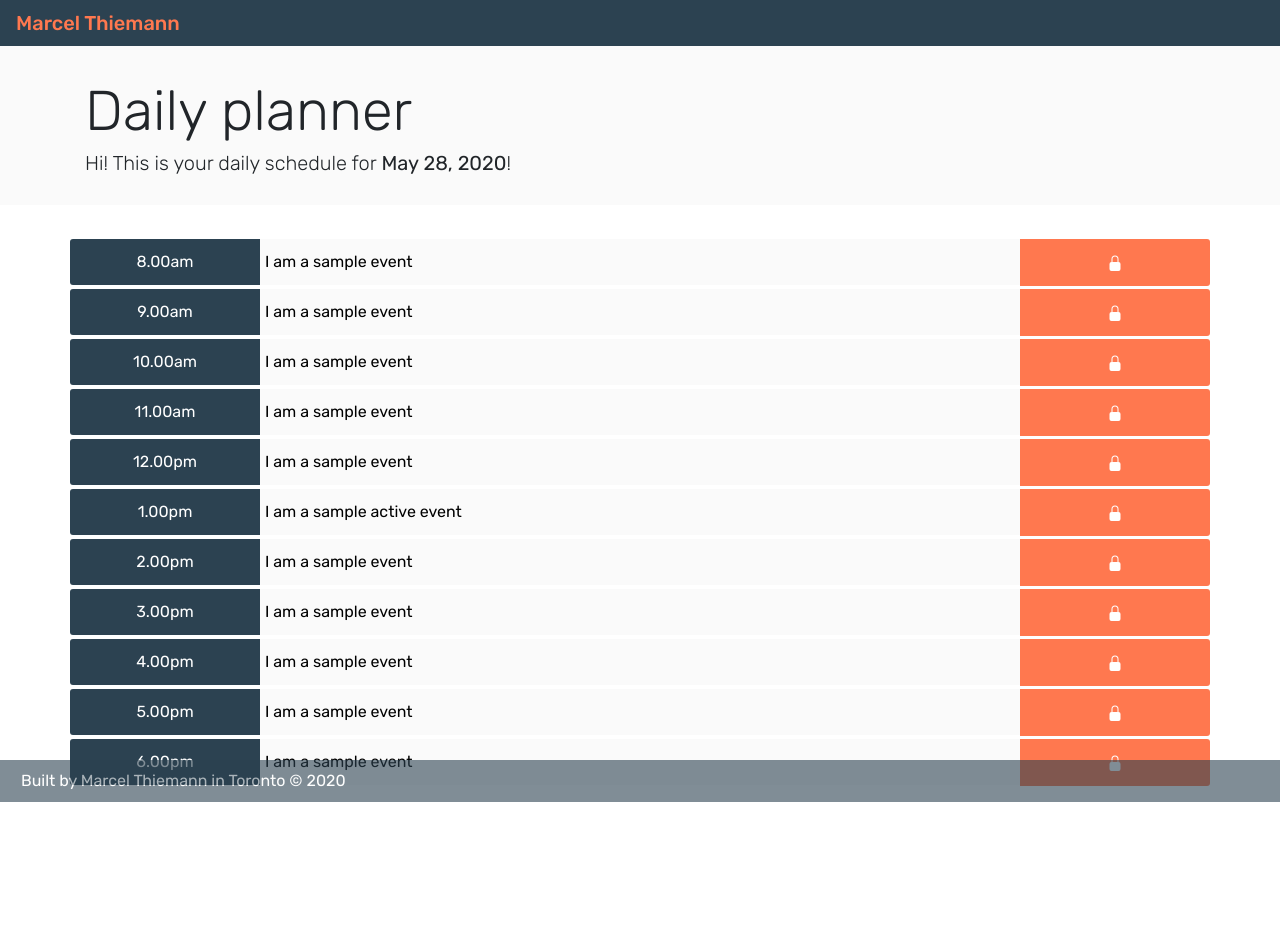
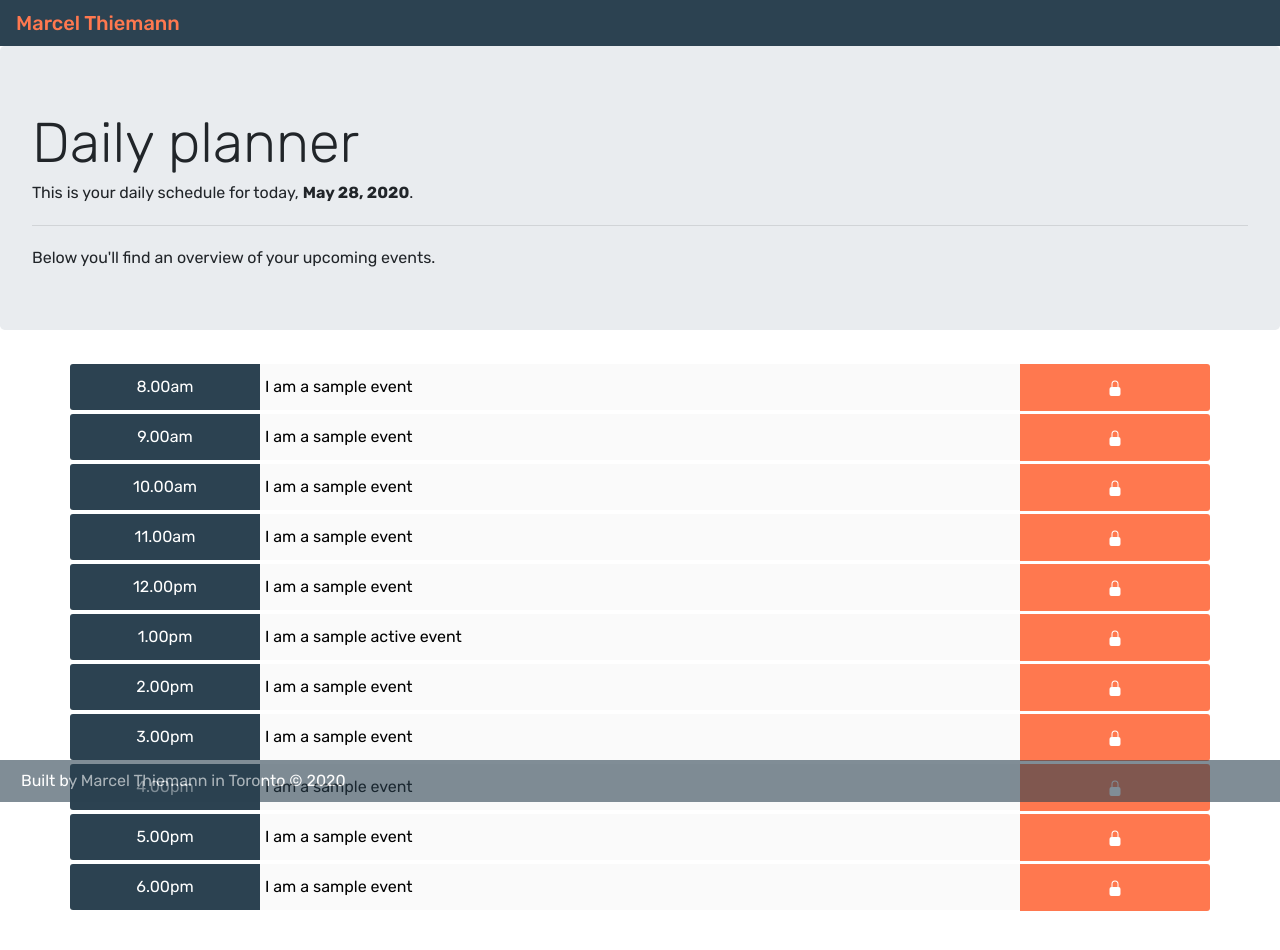
Before and after one commit to cestmarcel/uoft-planner, a plain HTML site: page index.html in a window 1280 px wide. Before the commit the page ends 835 px from the top, so only its background shows below. Drawn offline with nearby package versions, Linux system fonts and the light colour scheme.

Commit message:
Added notification field to let user know if workday is over

```diff
--- a/index.html
+++ b/index.html
@@ -17,12 +17,12 @@
     <nav class="navbar">
         <span class="navbar-brand mb-0 h1">Marcel Thiemann</span>
     </nav>
-    <div class="jumbotron jumbotron-fluid">
-        <div class="container">
-          <h1 class="display-4">Daily planner</h1>
-          <p class="lead">Hi! This is your daily schedule for <b><span id="header-date"></span></b>!</p>
-        </div>
-      </div>
+    <div class="jumbotron">
+        <h1 class="display-4">Daily planner</h1>
+        <p>This is your daily schedule for today, <b><span id="header-date"></span></b>.</p>
+        <hr class="my-4">
+        <p id="notification">Below you'll find an overview of your upcoming events.</p>
+    </div>
 
     <!-- Timeslots -->
     <div class="container">
--- a/js/script.js
+++ b/js/script.js
@@ -2,8 +2,11 @@
 document.getElementById("header-date").textContent = moment().format("MMM DD, YYYY");
 
 // Log current hour
-var currentHour = moment().format("H");
+let currentHour = moment().format("H");
+let currentHourUS = moment().format("h");
+let amPm = currentHour > 11 ? "pm" : "am";
 let timeslots = document.getElementsByClassName("event");
+let eventList = {};
 
 // if(currentHour > 7 && currentHour < 19){
 //     if(currentHour < getElementsByClassName(".event"))
@@ -18,5 +21,6 @@ for(i=8; i < 19; i++){
         document.getElementById(`${i}h`).style = "background-color: #2C4251; color: white; border-right: 3px solid white;";
     } if(currentHour > i){
         document.getElementById(`${i}h`).style = "background-color: #ebebeb; color: black;";
+        document.getElementById("notification").textContent = `It's ${currentHourUS}.00${amPm}. Your workday is over and all events are completed. Check back tomorrow!`;
     }
 }
```
